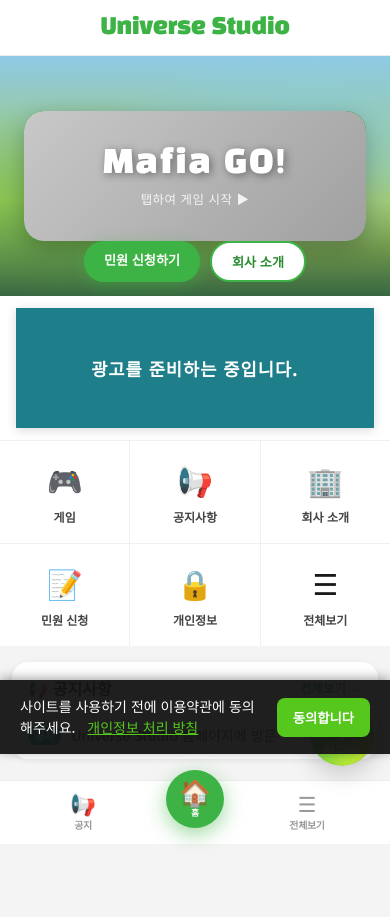
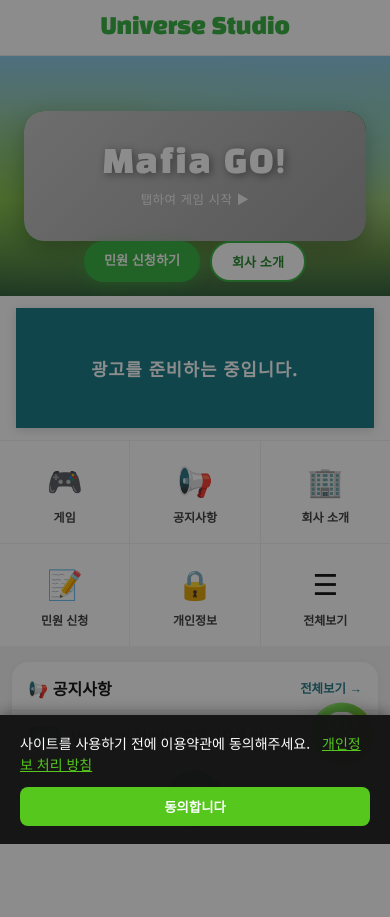
Before and after one commit to universestudio-koreanempire/universe-go, a Flask app: page / in a window 390 px wide. After the commit the page ends 844 px from the top, so only its background shows below. Run offline with Flask 3, Linux system fonts and the light colour scheme; data comes from the database, SQL or seed files in the repository.

Commit message:
Update main.css

```diff
--- a/mafia_integrated_V-app_modified/mafia_integrated V-app/mafia_integrated V-app/static/css/main.css
+++ b/mafia_integrated_V-app_modified/mafia_integrated V-app/mafia_integrated V-app/static/css/main.css
@@ -1167,21 +1167,30 @@ a { text-decoration: none; color: inherit; }
     font-size: 0.8rem !important;
 }
 
-/* 이용약관 배너 */
+/* 약관 동의 전체 차단 오버레이 */
+#consent-overlay {
+  position: fixed;
+  inset: 0;
+  background: rgba(0, 0, 0, 0.45);
+  z-index: 20000;
+  display: flex;
+  align-items: flex-end;
+  justify-content: center;
+  pointer-events: auto;
+}
+
+/* 하단 팝업 배너 */
 #consent-banner {
-  position: fixed;
-  left: 0;
-  bottom: 90px; /* 🔥 이게 핵심 (탭바 위로 올림) */
   width: 100%;
-  background: rgba(20,20,20,0.95);
+  max-width: 100%;
+  background: rgba(20, 20, 20, 0.98);
   color: white;
-  padding: 16px 20px;
+  padding: 18px 20px calc(18px + env(safe-area-inset-bottom));
   display: flex;
   justify-content: space-between;
   align-items: center;
   gap: 12px;
-  z-index: 10000;
-  box-shadow: 0 -2px 10px rgba(0,0,0,0.35);
+  box-shadow: 0 -2px 14px rgba(0,0,0,0.4);
 }
 
 .consent-text {
@@ -1206,6 +1215,16 @@ a { text-decoration: none; color: inherit; }
   flex-shrink: 0;
 }
 
+@media (max-width: 640px) {
+  #consent-banner {
+    flex-direction: column;
+    align-items: stretch;
+  }
+
+  #consent-btn {
+    width: 100%;
+  }
+}
 /* ===================================================
    앱 공통 페이지 UI
    =================================================== */
```
